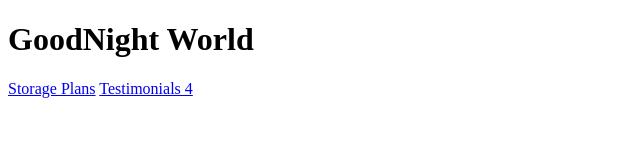
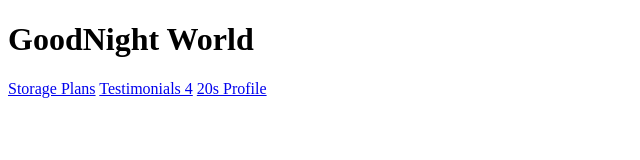
Before and after one commit to Kariuki-Michael/CodeQuest, a plain HTML site: page home.html in a window 1280 px wide. Shown: the full height of the page, 0-640 px from the left. Drawn offline with Linux system fonts and the light colour scheme.

Commit message:
Update home.html

```diff
--- a/home.html
+++ b/home.html
@@ -12,6 +12,6 @@
         <h1>GoodNight World</h1>
         <a href="Storage-plans-001/index.html" target="_blank">Storage Plans</a>
         <a href="/Testimonials4-002/index.html" target="_blank">Testimonials 4</a>
-        <script src="" async defer></script>
+        <a href="/20s-Profile-003/index.html" target="_blank">20s Profile</a>
     </body>
 </html>
```
